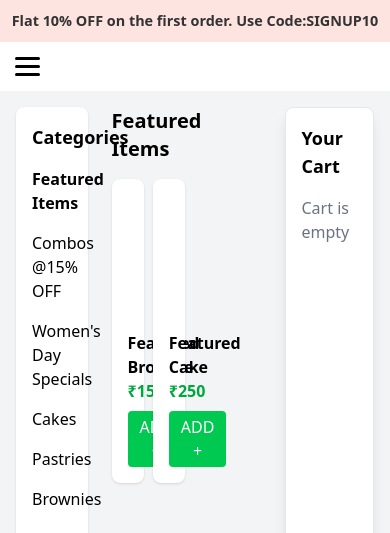
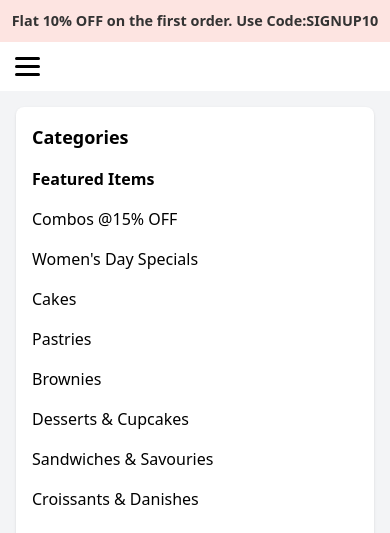
Before and after one commit to celebrationbakersofficial/celebratiobakers, a React (Vite) app: page /ProductPageDashboard in a window 390 px wide. Shown: the top 533 px of the page. Built offline with nearby package versions, Linux system fonts and the light colour scheme; grey boxes are pictures that could not be loaded.

Commit message:
new design changes for mobile devices

```diff
--- a/src/components/Allproducts/ProductPageDashboard.jsx
+++ b/src/components/Allproducts/ProductPageDashboard.jsx
@@ -585,7 +585,6 @@ const products = [
   { id: 70, name: "Strawberry Cupcake", category: "Strawberry Specials", image: Pastries, price: "₹100" },
   { id: 71, name: "Strawberry Jam", category: "Strawberry Specials", image: Croissants, price: "₹90" }
 ];
-
 export default function ProductPageDashboard() {
   const [cart, setCart] = useState([]);
   const [isSticky, setIsSticky] = useState(false);
@@ -627,18 +626,6 @@ export default function ProductPageDashboard() {
     });
   };
 
-  // const updateQuantity = (id, delta) => {
-  //   setCart((prev) => {
-  //     return prev
-  //       .map((item) =>
-  //         item.id === id
-  //           ? { ...item, quantity: Math.max(1, item.quantity + delta) } // Prevent negative quantity
-  //           : item
-  //       )
-  //       .filter((item) => item.quantity > 0); // Filter out items with zero or less quantity
-  //   });
-  // };
-
   const updateQuantity = (id, change) => {
     setCart((prevCart) => {
       const updatedCart = prevCart.map((item) => {
@@ -655,15 +642,14 @@ export default function ProductPageDashboard() {
     });
   };
 
-
   const filteredProducts = products.filter((product) => product.category === selectedCategory);
 
   return (
     <div>
       <Navbar isSticky={isSticky} menuOpen={menuOpen} toggleMenu={toggleMenu} />
-      <div className="flex bg-gray-100 min-h-screen p-4">
+      <div className="flex flex-col lg:flex-row bg-gray-100 min-h-screen p-4">
         {/* Sidebar */}
-        <aside className="w-1/5 bg-white p-4 shadow rounded-lg">
+        <aside className="w-full lg:w-1/5 bg-white p-4 shadow rounded-lg lg:mb-0 mb-4">
           <h2 className="text-lg font-semibold mb-2">Categories</h2>
           <ul>
             {categories.map((cat, idx) => (
@@ -681,7 +667,7 @@ export default function ProductPageDashboard() {
         {/* Main Content */}
         <main className="flex-1 px-6">
           <h2 className="text-xl font-bold mb-4">{selectedCategory}</h2>
-          <div className="grid grid-cols-4 gap-4">
+          <div className="grid grid-cols-1 sm:grid-cols-2 md:grid-cols-3 lg:grid-cols-4 gap-4">
             {filteredProducts.map((product) => (
               <div key={product.id} className="bg-white p-4 shadow rounded-lg">
                 <img src={product.image} alt={product.name} className="w-full h-32 object-cover mb-2" />
@@ -699,7 +685,7 @@ export default function ProductPageDashboard() {
         </main>
 
         {/* Cart */}
-<aside className="w-1/4 bg-white p-4 shadow-lg rounded-lg border border-gray-200">
+        <aside className="w-full lg:w-1/4 bg-white p-4 shadow-lg rounded-lg border border-gray-200">
           <h2 className="text-lg font-semibold mb-4">Your Cart</h2>
 
           {cart.length === 0 ? (
--- a/src/components/Allproducts/TheAllProducts.jsx
+++ b/src/components/Allproducts/TheAllProducts.jsx
@@ -980,16 +980,16 @@ const TheAllProducts = () => {
     // </div>
 <div className="container mx-auto py-12">
   {/* Breadcrumb Navigation */}
-  <nav className="text-gray-600 mb-4 pl-4 md:pl-0"> {/* Added pl-4 for mobile and removed padding on medium screens */}
+  <nav className="text-gray-600 mb-4 pl-4 md:pl-0">
     <Link to="/" className="text-gray-600 hover:text-brown no-underline">Home</Link> &gt;
     <Link to="/products" className="text-gray-600 hover:text-brown no-underline">Products</Link>
     {selectedCategory && ` > ${selectedCategory}`}
   </nav>
 
-  <div className="flex gap-8">
+  <div className="flex flex-col md:flex-row gap-8">
     {/* Sidebar (Hidden initially) */}
     {showFilters && (
-      <div className="w-1/4 border-r pr-6">
+      <div className="w-full md:w-1/4 border-r pr-6 md:pl-4 pl-4 md:block">
         <h2 className="font-bold text-lg mb-4">FILTERS</h2>
         <label className="flex items-center space-x-2 mb-2">
           <input type="checkbox" className="accent-brown" />
@@ -1016,8 +1016,8 @@ const TheAllProducts = () => {
     )}
 
     {/* Product Grid */}
-    <div className={showFilters ? "w-3/4" : "w-full"}>
-      <h1 className="text-4xl font-bold mb-6 pl-4 md:pl-0">{selectedCategory || "All Products"}</h1> {/* Added pl-4 for mobile and removed padding on medium screens */}
+    <div className={showFilters ? "w-full md:w-3/4" : "w-full"}>
+      <h1 className="text-4xl font-bold mb-6 pl-4 md:pl-0">{selectedCategory || "All Products"}</h1>
 
       <div className="grid grid-cols-1 md:grid-cols-2 lg:grid-cols-3 gap-6 px-4">
         {filteredProducts.map((product, index) => (
@@ -1052,7 +1052,6 @@ const TheAllProducts = () => {
     </div>
   </div>
 </div>
-
   );
 };
 
```
Lines whose indentation alone changed are shown as unchanged.
